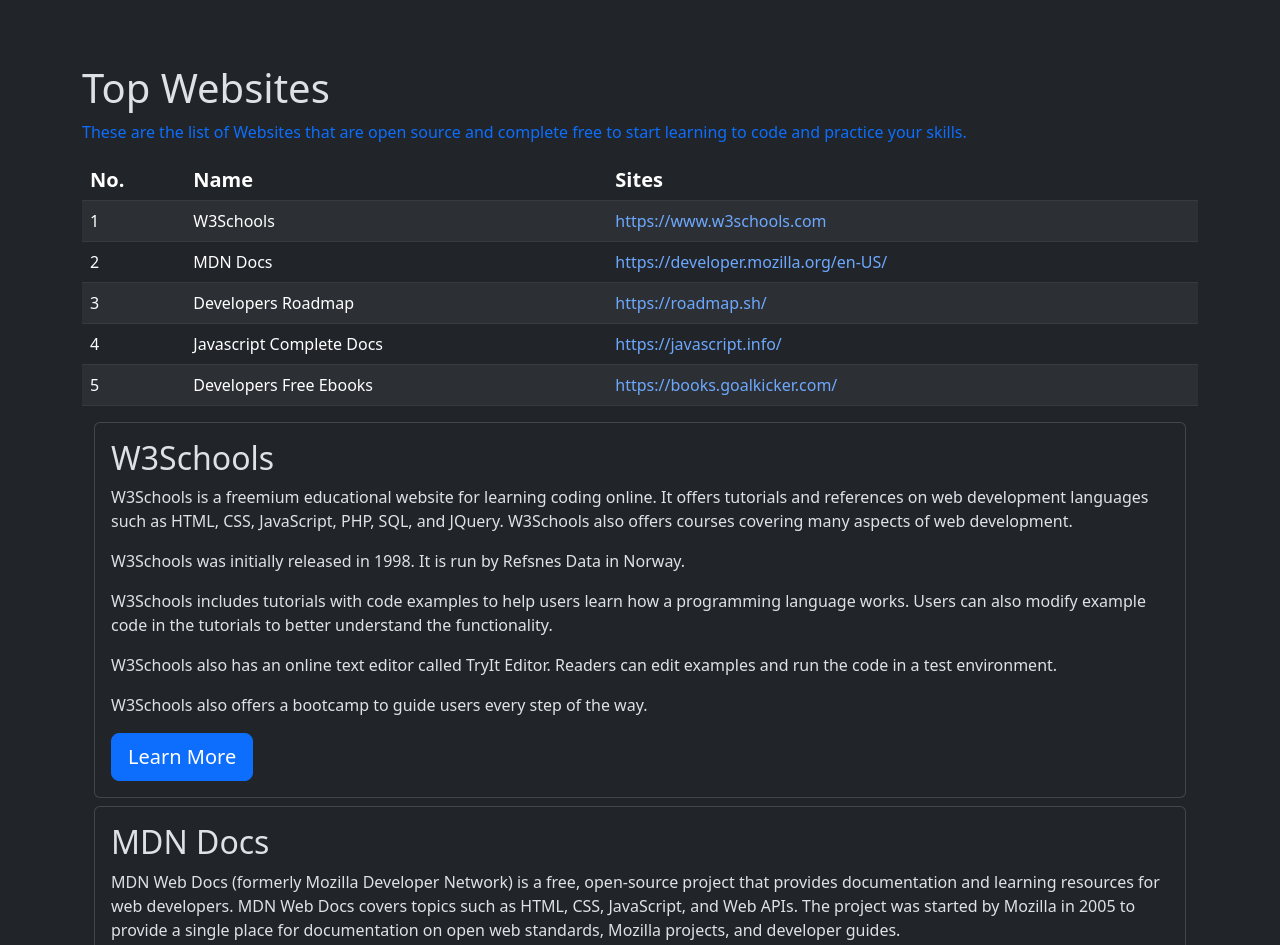
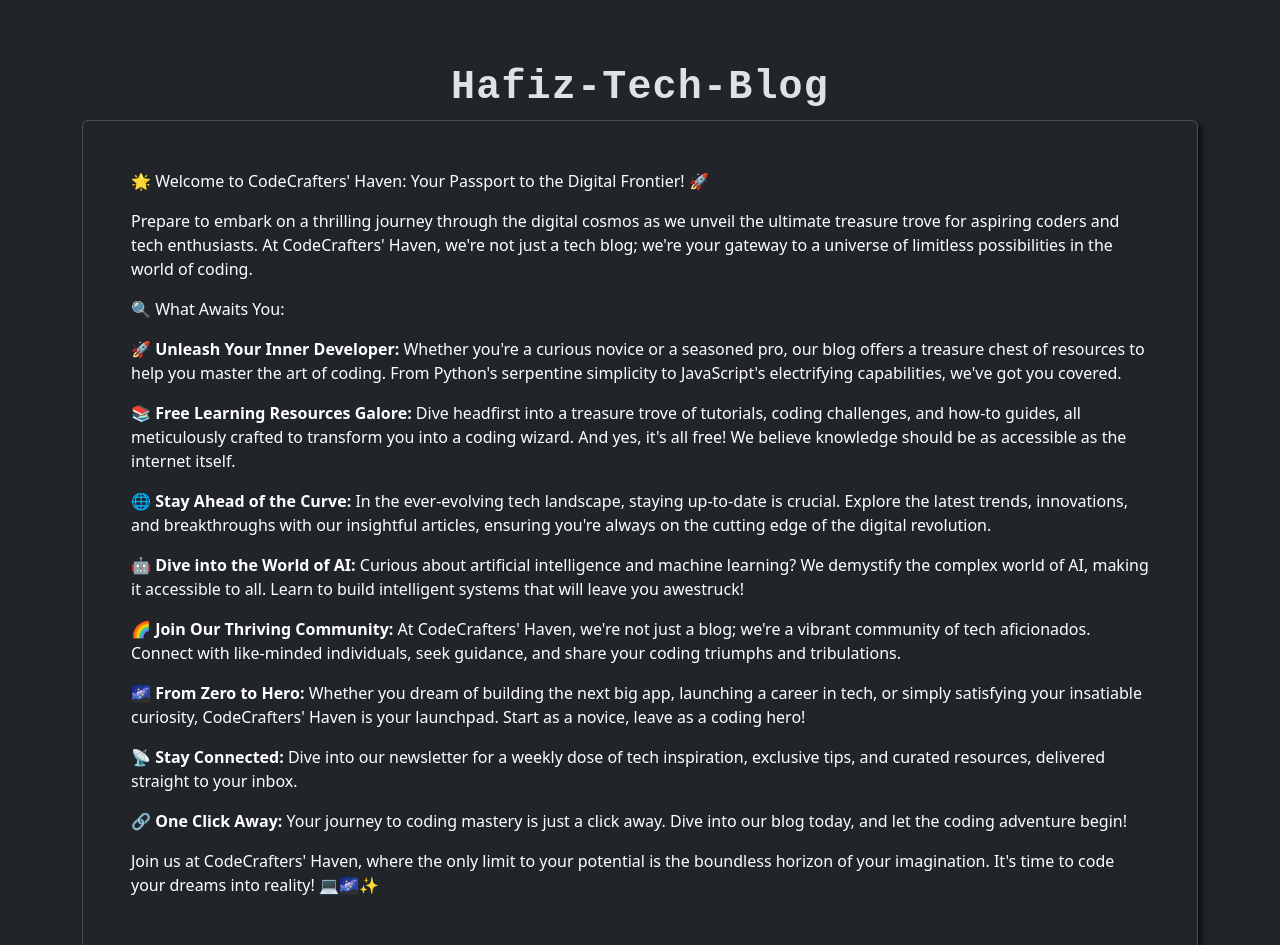
Before and after one commit to hafizurrahaman0/Tech-Blog, a plain HTML site: page index.html in a window 1280 px wide. Shown: the top 945 px of the page. Drawn offline with Linux system fonts and the light colour scheme.

Commit message:
Added blog description and changed some style of the blog heading h1

```diff
--- a/css/style.css
+++ b/css/style.css
@@ -0,0 +1,9 @@
+.h1 {
+    font-family: 'Courier New', Courier, monospace;
+    font-weight: bold;
+    letter-spacing: 1.2px;
+}
+
+.blog_description {
+    box-shadow: 4px 4px 5px #0e0f11;
+}
--- a/index.html
+++ b/index.html
@@ -5,7 +5,7 @@
     <meta charset="UTF-8">
     <meta name="viewport" content="width=device-width, initial-scale=1.0">
     <meta name="description" content="These are the top 5 websites to start your coding journey with an ease without any paid courses or watching hours of tutorials">
-    <title>Top-5 Websites To Learn To Code</title>
+    <title>Hafiz-Tech-Blog</title>
     <link rel="stylesheet" href="./css/bootstrap.css">
     <link rel="stylesheet" href="./css/style.css">
     <link rel="icon" type="image/x-icon" href="./images/icons8-favicon-48.png">
@@ -17,9 +17,21 @@
     <div class="container py-sm-3 pl-sm-5 bd-content">
 
         <!-- Header Information -->
-        <div class="h1 mt-5">Top Websites</div>
-        <p class="text-primary">These are the list of Websites that are open source and complete free to start learning
-            to code and practice your skills.</p>
+        <div class="h1 mt-5 text-center">Hafiz-Tech-Blog</div>
+        <div class="blog_description p-5 border text-white rounded">
+            <p>🌟 Welcome to CodeCrafters' Haven: Your Passport to the Digital Frontier! 🚀</p>
+            <p>Prepare to embark on a thrilling journey through the digital cosmos as we unveil the ultimate treasure trove for aspiring coders and tech enthusiasts. At CodeCrafters' Haven, we're not just a tech blog; we're your gateway to a universe of limitless possibilities in the world of coding.</p>
+            <p>🔍 What Awaits You:</p>
+            <p><strong>🚀 Unleash Your Inner Developer:</strong> Whether you're a curious novice or a seasoned pro, our blog offers a treasure chest of resources to help you master the art of coding. From Python's serpentine simplicity to JavaScript's electrifying capabilities, we've got you covered.</p>
+            <p><strong>📚 Free Learning Resources Galore:</strong> Dive headfirst into a treasure trove of tutorials, coding challenges, and how-to guides, all meticulously crafted to transform you into a coding wizard. And yes, it's all free! We believe knowledge should be as accessible as the internet itself.</p>
+            <p><strong>🌐 Stay Ahead of the Curve:</strong> In the ever-evolving tech landscape, staying up-to-date is crucial. Explore the latest trends, innovations, and breakthroughs with our insightful articles, ensuring you're always on the cutting edge of the digital revolution.</p>
+            <p><strong>🤖 Dive into the World of AI:</strong> Curious about artificial intelligence and machine learning? We demystify the complex world of AI, making it accessible to all. Learn to build intelligent systems that will leave you awestruck!</p>
+            <p><strong>🌈 Join Our Thriving Community:</strong> At CodeCrafters' Haven, we're not just a blog; we're a vibrant community of tech aficionados. Connect with like-minded individuals, seek guidance, and share your coding triumphs and tribulations.</p>
+            <p><strong>🌌 From Zero to Hero:</strong> Whether you dream of building the next big app, launching a career in tech, or simply satisfying your insatiable curiosity, CodeCrafters' Haven is your launchpad. Start as a novice, leave as a coding hero!</p>
+            <p><strong>📡 Stay Connected:</strong> Dive into our newsletter for a weekly dose of tech inspiration, exclusive tips, and curated resources, delivered straight to your inbox.</p>
+            <p><strong>🔗 One Click Away:</strong> Your journey to coding mastery is just a click away. Dive into our blog today, and let the coding adventure begin!</p>
+            <p>Join us at CodeCrafters' Haven, where the only limit to your potential is the boundless horizon of your imagination. It's time to code your dreams into reality! 💻🌌✨</p>
+        </div>
 
 
         <!-- List of External Websites With in Links -->
```
